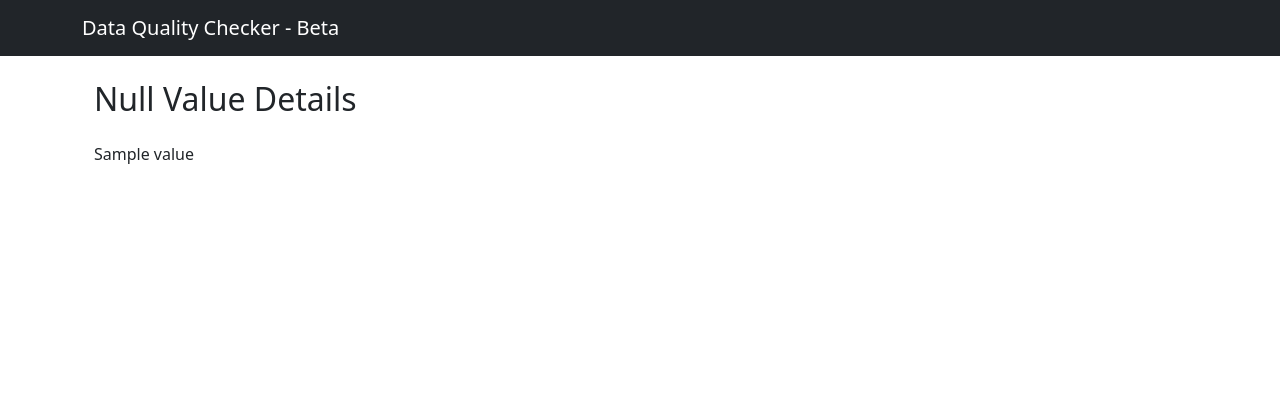
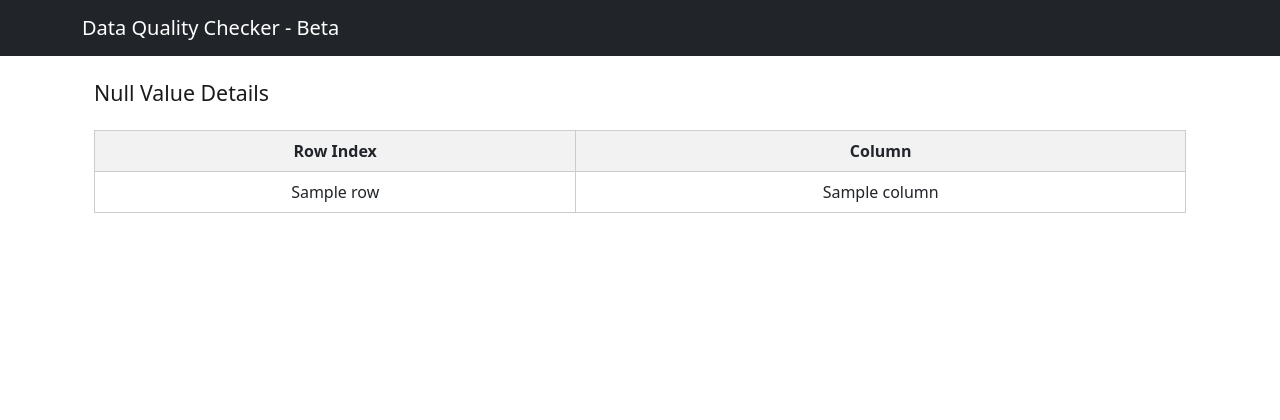
Before and after one commit to samksenija/Data-Quality-Checker, a Django app: template data_quality_checker/quality_checks/templates/null_value_details.html in a window 1280 px wide. Shown: the top 420 px of the page. Run offline with Django 4.2, Linux system fonts and the light colour scheme; the template is opened without the code that fills it: most values are stand-ins (such as "Sample title", 1, 10 or a date in 2020).

Commit message:
null index as table - views & html refactor

```diff
--- a/data_quality_checker/quality_checks/templates/null_value_details.html
+++ b/data_quality_checker/quality_checks/templates/null_value_details.html
@@ -4,13 +4,49 @@
 {% block title %}Null Value Details{% endblock %}
 
 {% block body %}
+<style>
+    h1, h2, h5 {
+        margin: 0.5em 0;
+        color: #1a1a1a;
+    }
+    h1 { font-size: 18pt; }
+    h2 { font-size: 16pt; }
+    h5 { font-size: 14pt; }
+    table {
+        width: 100%;
+        border-collapse: collapse;
+        margin-bottom: 1.5em;
+    }
+    th, td {
+        border: 1px solid #ccc;
+        padding: 8px;
+        text-align: center;
+    }
+    th {
+        background-color: #f2f2f2;
+        font-weight: bold;
+    }
+</style>
 
 <div class="container">
     <h2 class="mb-4">Null Value Details</h2>
-    <div>
-        {% for value in null_value_details %}
-            <p>{{ value }}</p>
-        {% endfor %}
+    <div class="section">
+        <table>
+            <thead>
+                <tr>
+                    <th>Row Index</th>
+                    <th>Column</th>
+                </tr>
+            </thead>
+            <tbody>
+                {% for item in null_value_details %}
+                <tr>
+                    <td>{{ item.row }}</td>
+                    <td>{{ item.column }}</td>
+                </tr>
+                {% endfor %}
+            </tbody>
+        </table>
     </div>
 
 </div>
```
Also changed, not shown: data_quality_checker/quality_checks/utils.py (+5 -4 lines).
